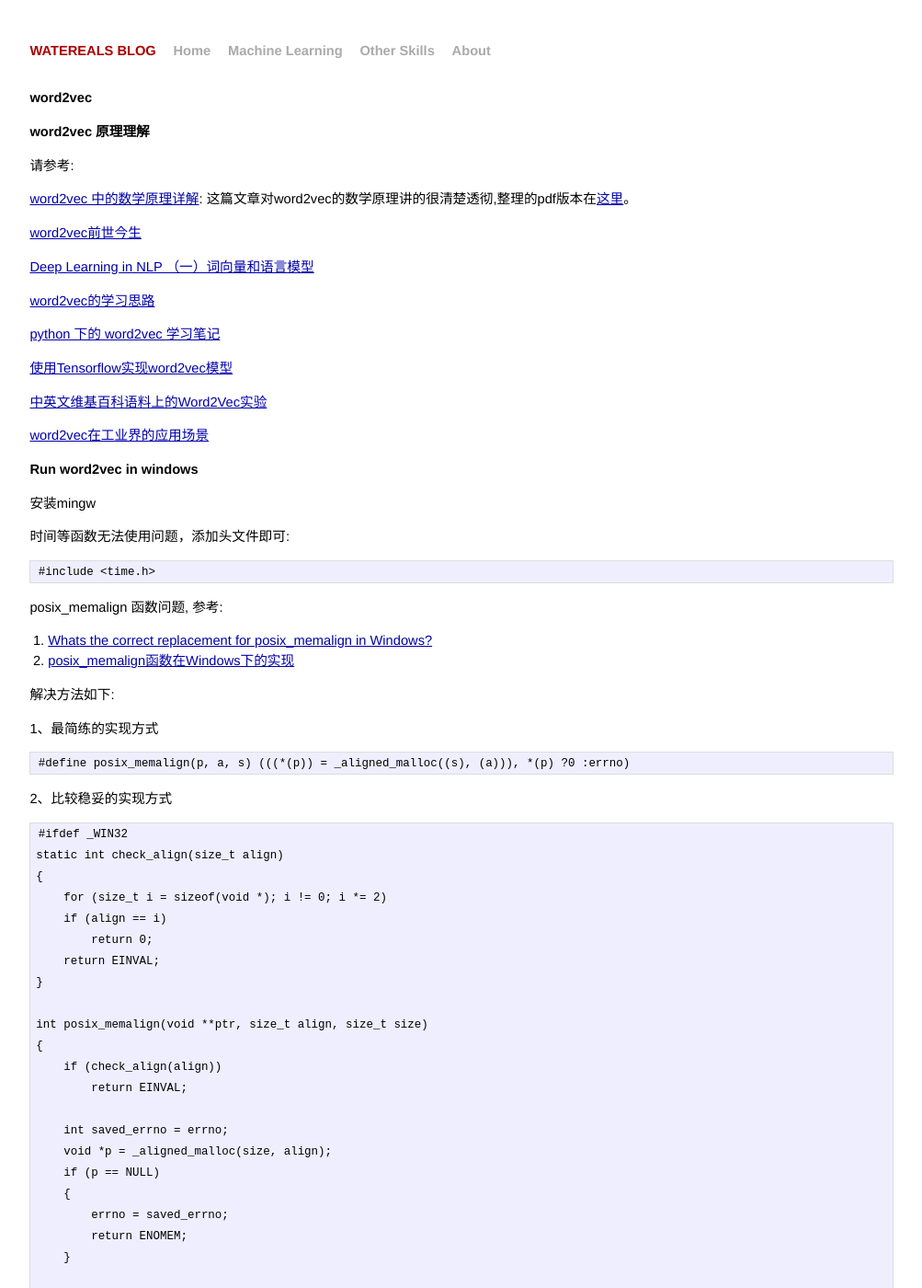
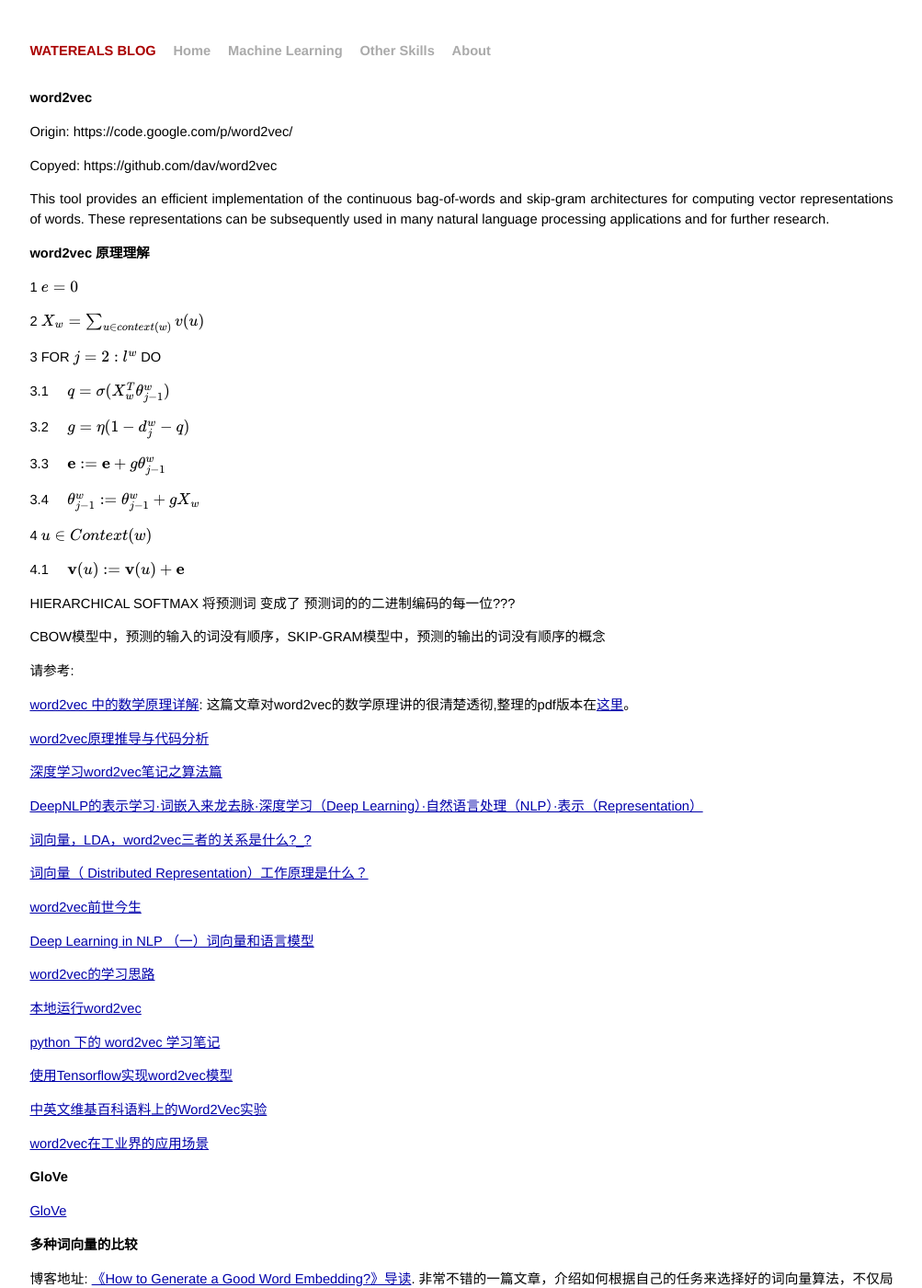
Before and after one commit to watereals/watereals.github.io, a Jekyll site: the page built from _posts/2017-05-10-word2vec.md, in a window 1280 px wide and 1400 px high. Shown: the whole window at 92% size, without its empty margins (138-1141 px from the left). Built offline with Jekyll 4.4.1, drawn with Linux system fonts in a browser that asks for light colours; formulas are drawn with MathJax 3; some of the changed text lies outside the part shown.

Commit message:
modify word2vec

```diff
--- a/_posts/2017-05-10-word2vec.md
+++ b/_posts/2017-05-10-word2vec.md
@@ -6,17 +6,60 @@ mathjax: true
 
 # word2vec
 
+Origin: https://code.google.com/p/word2vec/
+
+Copyed: https://github.com/dav/word2vec
+
+This tool provides an efficient implementation of the continuous bag-of-words and skip-gram architectures for computing vector representations of words. These representations can be subsequently used in many natural language processing applications and for further research.
+
 ## word2vec 原理理解
+
+
+1 $e = 0$
+
+2 $X_w = \sum_{u \in context(w)} v(u)$
+
+3 FOR $j = 2:l^w$ DO
+
+3.1 	&nbsp;&nbsp;&nbsp;&nbsp;$q = \sigma(X_w^T\theta_{j-1}^w)$
+
+3.2 	&nbsp;&nbsp;&nbsp;&nbsp;$g = \eta (1-d^w_j-q)$
+
+3.3 	&nbsp;&nbsp;&nbsp;&nbsp;$\mathbf{e} := \mathbf{e} + g \theta^w_{j-1}$
+
+3.4 	&nbsp;&nbsp;&nbsp;&nbsp;$\theta^w_{j-1} := \theta^w_{j-1} + g X_w$
+
+4 $u \in Context(w)$
+
+4.1 	&nbsp;&nbsp;&nbsp;&nbsp;$\mathbf{v}(u) := \mathbf{v}(u) + \mathbf{e}$
+
+
+HIERARCHICAL SOFTMAX 将预测词 变成了 预测词的的二进制编码的每一位???
+
+CBOW模型中，预测的输入的词没有顺序，SKIP-GRAM模型中，预测的输出的词没有顺序的概念
+
 
 请参考:
 
 [word2vec 中的数学原理详解](http://www.cnblogs.com/peghoty/p/3857839.html): 这篇文章对word2vec的数学原理讲的很清楚透彻,整理的pdf版本在[这里](https://watereals.github.io/files/word2vec 中的数学原理详解.pdf)。
+
+[word2vec原理推导与代码分析](http://www.hankcs.com/nlp/word2vec.html)
+
+[深度学习word2vec笔记之算法篇](http://blog.csdn.net/mytestmy/article/details/26969149)
+
+[DeepNLP的表示学习·词嵌入来龙去脉·深度学习（Deep Learning）·自然语言处理（NLP）·表示（Representation）](http://blog.csdn.net/scotfield_msn/article/details/69075227)
+
+[词向量，LDA，word2vec三者的关系是什么?_?](https://www.zhihu.com/question/40309730)
+
+[词向量（ Distributed Representation）工作原理是什么？](https://www.zhihu.com/question/21714667)
 
 [word2vec前世今生](http://www.cnblogs.com/iloveai/p/word2vec.html)
 
 [Deep Learning in NLP （一）词向量和语言模型](http://licstar.net/archives/328)
 
 [word2vec的学习思路](https://www.douban.com/note/298095260/)
+
+[本地运行word2vec](http://blog.csdn.net/zhaoxinfan/article/details/11069485)
 
 [python 下的 word2vec 学习笔记](http://blog.csdn.net/jerr__y/article/details/52967351)
 
@@ -26,9 +69,27 @@ mathjax: true
 
 [word2vec在工业界的应用场景](http://x-algo.cn/index.php/2016/03/12/281/)
 
+## GloVe
+
+[GloVe](https://nlp.stanford.edu/projects/glove/)
+
+## 多种词向量的比较
+
+博客地址: [《How to Generate a Good Word Embedding?》导读](http://licstar.net/archives/620).
+非常不错的一篇文章，介绍如何根据自己的任务来选择好的词向量算法，不仅局限于word2vec, GloVe... 下面是套路:
+
+> 首先根据具体任务，选一个领域相似的语料，在这个条件下，语料越大越好。然后下载一个 word2vec 的新版（14年9月更新），语料小（小于一亿词，约 500MB 的文本文件）的时候用 Skip-gram 模型，语料大的时候用 CBOW 模型。最后记得设置迭代次数为三五十次，维度至少选 50，就可以了。
+
+论文地址: [Paper: How to Generate a Good Word Embedding?](http://arxiv.org/abs/1507.05523)
+
+配套的代码: [Github: How to Generate a Good Word Embedding?](https://github.com/licstar/compare)
+
 ## Run word2vec in windows
 
-安装mingw
+安装mingw: tdm64-gcc-5.1.0-2.exe
+
+tdm-gcc官网: http://tdm-gcc.tdragon.net/download
+tdm-gcc下载地址: http://sourceforge.net/projects/tdm-gcc/files/TDM-GCC%20Installer/tdm64-gcc-5.1.0-2.exe/download
 
 时间等函数无法使用问题，添加头文件即可:
 
```
